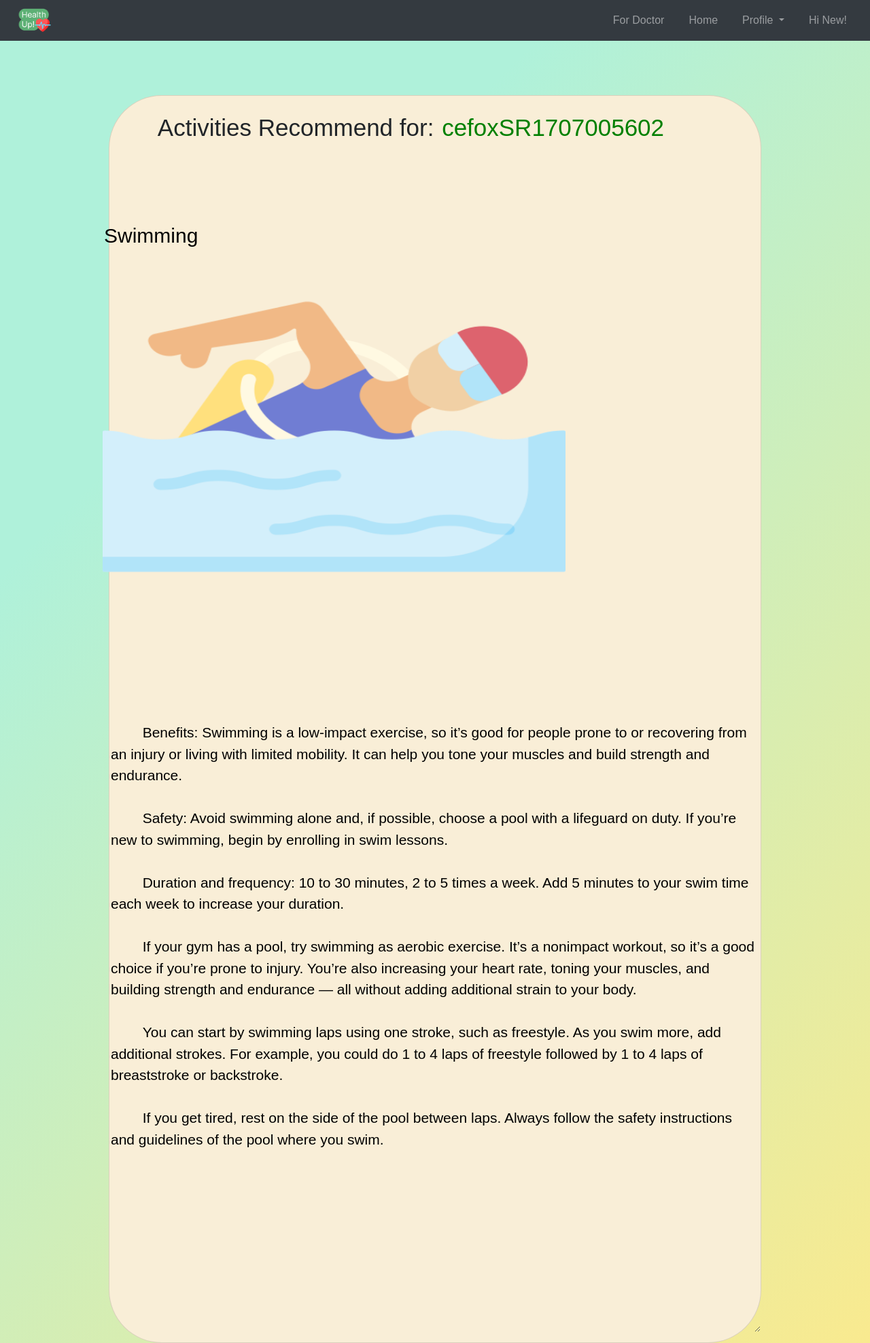
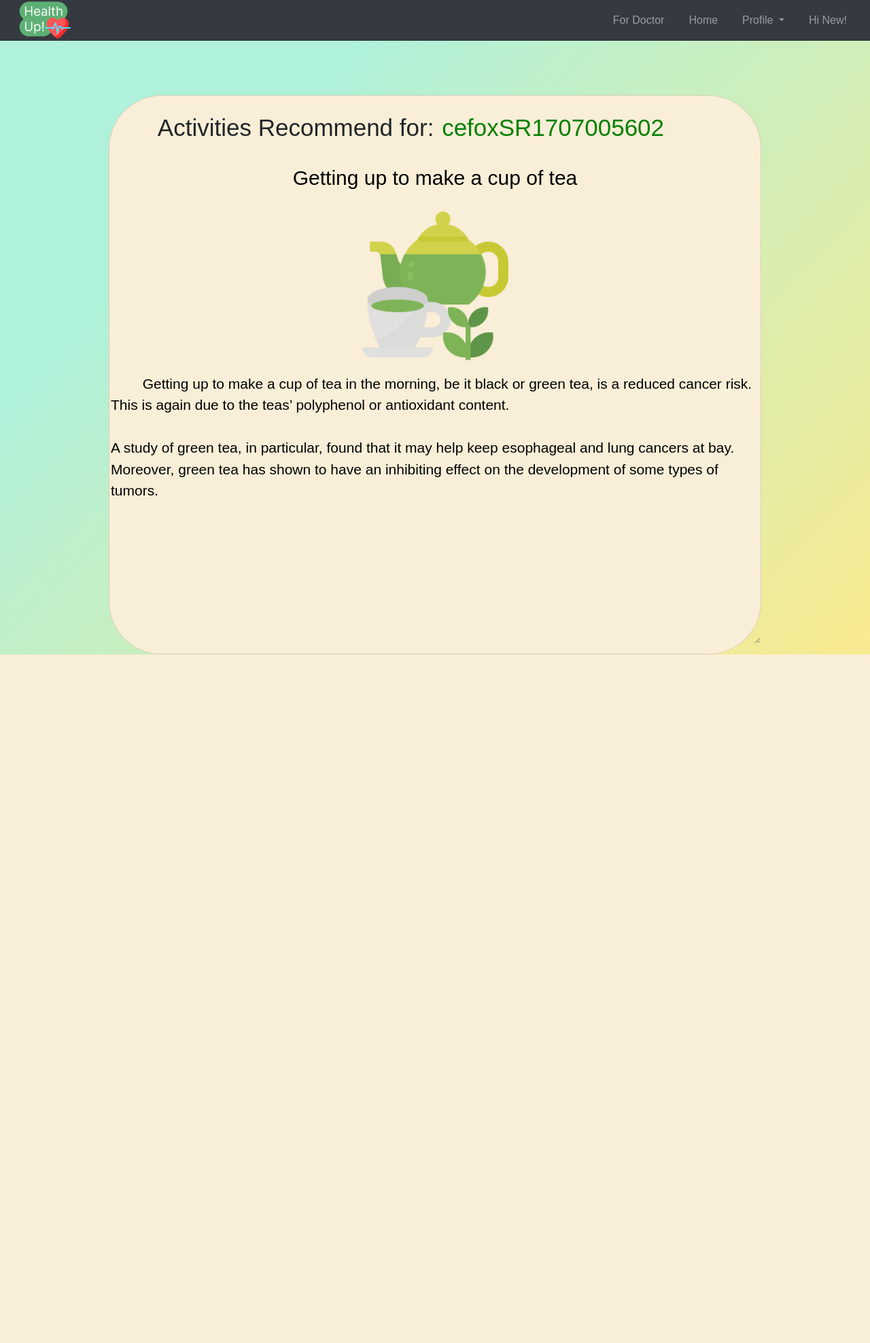
Before and after one commit to taveesub/HealthUp, a Django app: template templates/detail_noclip.html in a window 1280 px wide. Shown: the whole page at 68% size. After the commit the page ends 963 px from the top, so only its background shows below. Run offline with Django 3.2, Linux system fonts and the light colour scheme; the template is opened without the code that fills it, so the values that code supplies are empty; some libraries are stand-ins or nearby versions.

Commit message:
add detail no clip

```diff
--- a/templates/detail_clip.html
+++ b/templates/detail_clip.html
@@ -14,7 +14,7 @@
 
   <nav class="navbar navbar-expand-sm bg-dark navbar-dark">
     <!-- Brand -->
-    <a class="navbar-brand" href="#"><img src="../static/images/LogoHU.png" alt="logo" width="50px" height="50px"></a>
+    <a class="navbar-brand" href="#"><img src="../static/images/LogoHU.png" alt="logo" width="80px" height="80px"></a>
 
     <!-- Links -->
     <ul class="navbar-nav ml-auto">
--- a/templates/detail_noclip.html
+++ b/templates/detail_noclip.html
@@ -14,7 +14,7 @@
 
   <nav class="navbar navbar-expand-sm bg-dark navbar-dark">
     <!-- Brand -->
-    <a class="navbar-brand" href="#"><img src="../static/images/LogoHU.png" alt="logo" width="50px" height="50px"></a>
+    <a class="navbar-brand" href="#"><img src="../static/images/LogoHU.png" alt="logo" width="80px" height="80px"></a>
 
     <!-- Links -->
     <ul class="navbar-nav ml-auto">
@@ -54,24 +54,21 @@
       <input type = "text" name = "fname" value =  "cefoxSR1707005602"></div>
 
     <div class="row">
-          <div>
-          <input type = "text" name = "actname" value =  "Swimming">
-          <img src="../static/images/swimming.png" width="75%" height="75%"></div>
-          <hr class="d-sm-none">
+          <!-- <div class="box">
+            <input type = "text" name = "actname" value =  "Swimming">
+            <img src="../static/images/swimming.png" width="75%" height="75%"></div>
+            <hr class="d-sm-none"> -->
+        <div href="#" class="col d-flex flex-column justify-content-center">
+                <p class="card1 d-flex justify-content-center col mt-3 w-100">Getting up to make a cup of tea</p>
+                <img class="align-self-center w-25 " src="../static/images/green-tea.png">
+        </div>
 
 
       <textarea id="description" name="description" cols="50">
-        Benefits: Swimming is a low-impact exercise, so it’s good for people prone to or recovering from an injury or living with limited mobility. It can help you tone your muscles and build strength and endurance.
+        Getting up to make a cup of tea in the morning, be it black or green tea, is a reduced cancer risk. This is again due to the teas’ polyphenol or antioxidant content.
 
-        Safety: Avoid swimming alone and, if possible, choose a pool with a lifeguard on duty. If you’re new to swimming, begin by enrolling in swim lessons.
+A study of green tea, in particular, found that it may help keep esophageal and lung cancers at bay. Moreover, green tea has shown to have an inhibiting effect on the development of some types of tumors.
 
-        Duration and frequency: 10 to 30 minutes, 2 to 5 times a week. Add 5 minutes to your swim time each week to increase your duration.
-
-        If your gym has a pool, try swimming as aerobic exercise. It’s a nonimpact workout, so it’s a good choice if you’re prone to injury. You’re also increasing your heart rate, toning your muscles, and building strength and endurance — all without adding additional strain to your body.
-
-        You can start by swimming laps using one stroke, such as freestyle. As you swim more, add additional strokes. For example, you could do 1 to 4 laps of freestyle followed by 1 to 4 laps of breaststroke or backstroke.
-
-        If you get tired, rest on the side of the pool between laps. Always follow the safety instructions and guidelines of the pool where you swim.
       </textarea>
 
 
@@ -101,10 +98,7 @@ body {
 
 
 }
-.row {
-    margin-top: 100px;
 
-}
 
 a {
     color: rgb(255, 255, 255);
@@ -148,10 +142,7 @@ input[name=actname] {
 input[name=fname] {
   color: green;
 }
-input[name=youtube] {
-  font-size: 20px;
-  color: brown;
-}
+
 
 .HeaderName {
   font-size: 35px;
@@ -168,8 +159,19 @@ textarea[name=description] {
   border: none;
   outline:none;
   width: 100%;
-  height: 900px;
+  height: 400px;
   margin: 10px;
+}
+.box input{
+    width: fit-content;
+    margin-left: auto;
+    margin-right: auto;
+}
+
+.card1 {
+    color: black;
+    font-size: 30px;
+
 }
 
 </style>
--- a/templates/recommand.html
+++ b/templates/recommand.html
@@ -135,13 +135,10 @@
 
 
     <div class="card container col d-flex flex-column justify-content-center w-75 h-50">
-<<<<<<< HEAD
+
         <div class="HeaderName" align="center">
             <label class="mt-3">Activities Recommend for:</label>
             <input type = "text" name = "fname" value =  "cefoxSR1707005602"></div>
-=======
-        <h1 align="center" class="m-4">Activities Recommend for cefoxSR1707005602</h1>
->>>>>>> fcc1ebb92bd4f9edcedb3a8c128f81eabf45ab2a
 
         <div class="row d-flex justify-content-center m-0">
             <a href="#" class="col d-flex flex-column justify-content-center">
```
